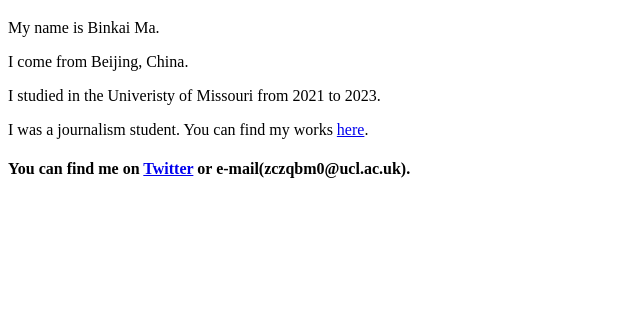
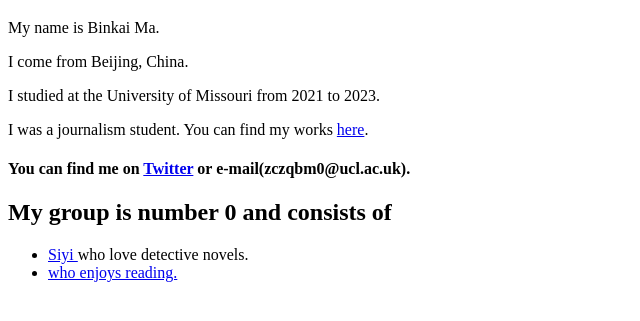
Before and after one commit to BinkaiMa/INST0018_23-24_zczqbm0, a plain HTML site: page index.html in a window 1280 px wide. Shown: the part 61-382 px from the top of the page, without its empty margins (0-640 px from the left). Drawn offline with Linux system fonts and the light colour scheme.

Commit message:
Update index.html

```diff
--- a/index.html
+++ b/index.html
@@ -9,11 +9,17 @@
 
  <p>I come from Beijing, China. </p>
 
- <p> I studied in the Univeristy of Missouri from 2021 to 2023.</p>
+ <p> I studied at the University of Missouri from 2021 to 2023.</p>
 
  <p> I was a journalism student. You can find my works <a href="https://www.columbiamissourian.com/users/profile/kevin%20ma/"> here</a>.</p>
 
 <h4> You can find me on <a href="https://twitter.com/KevinBinKai">Twitter</a> or e-mail(zczqbm0@ucl.ac.uk). </h4>
 
+
+ <h2>My group is number 0 and consists of </h2>
+ <ul>
+  <Li><a href="https://github.com/Hellocici1211/INST0018_23-24_uczcsz0/blob/main/simple%20HTML5%20page.html">Siyi </a> who love detective novels.</Li>
+  <Li><a href="https://github.com/ShuhuaT/INST0018_23-24_uczcst0/blob/main/index.html"Shuhua</a> who enjoys reading.</Li>
+ </ul>
 </body>
 </html>
```
